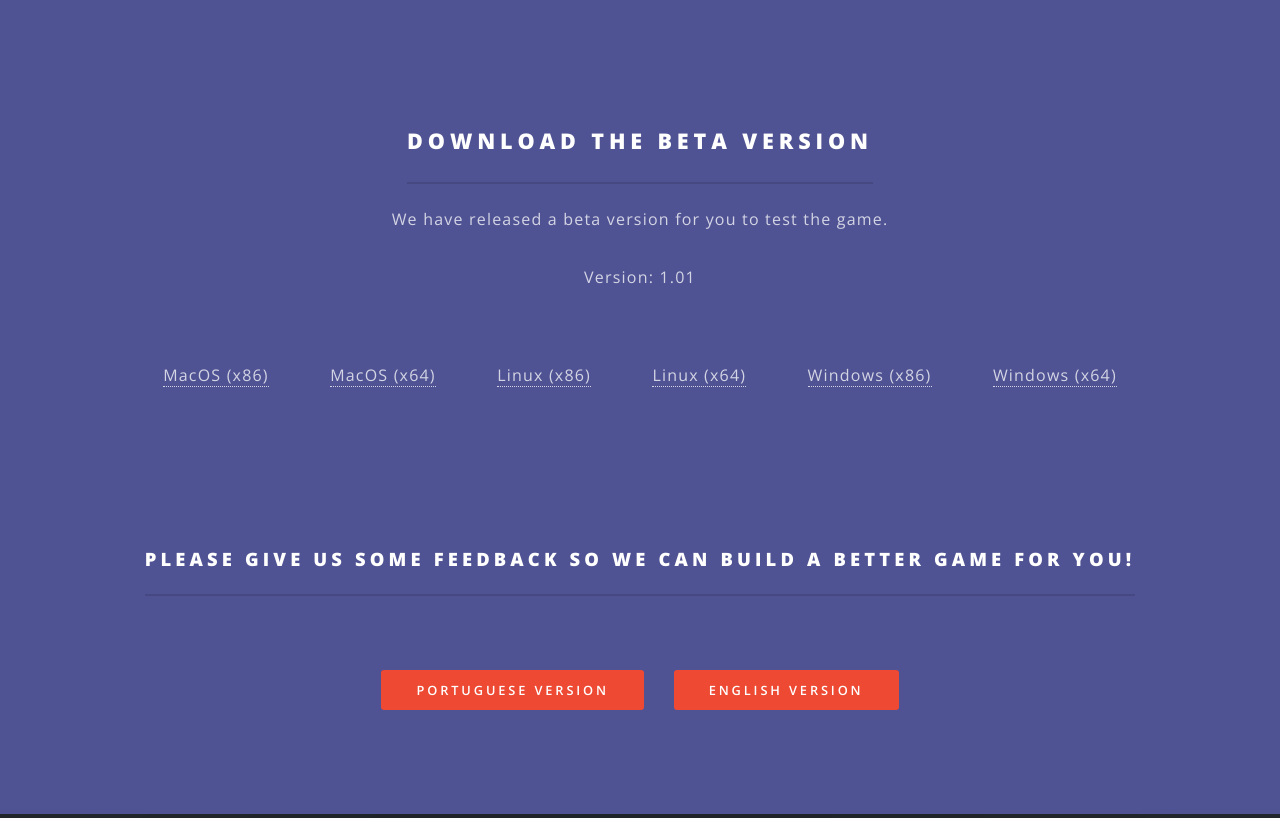
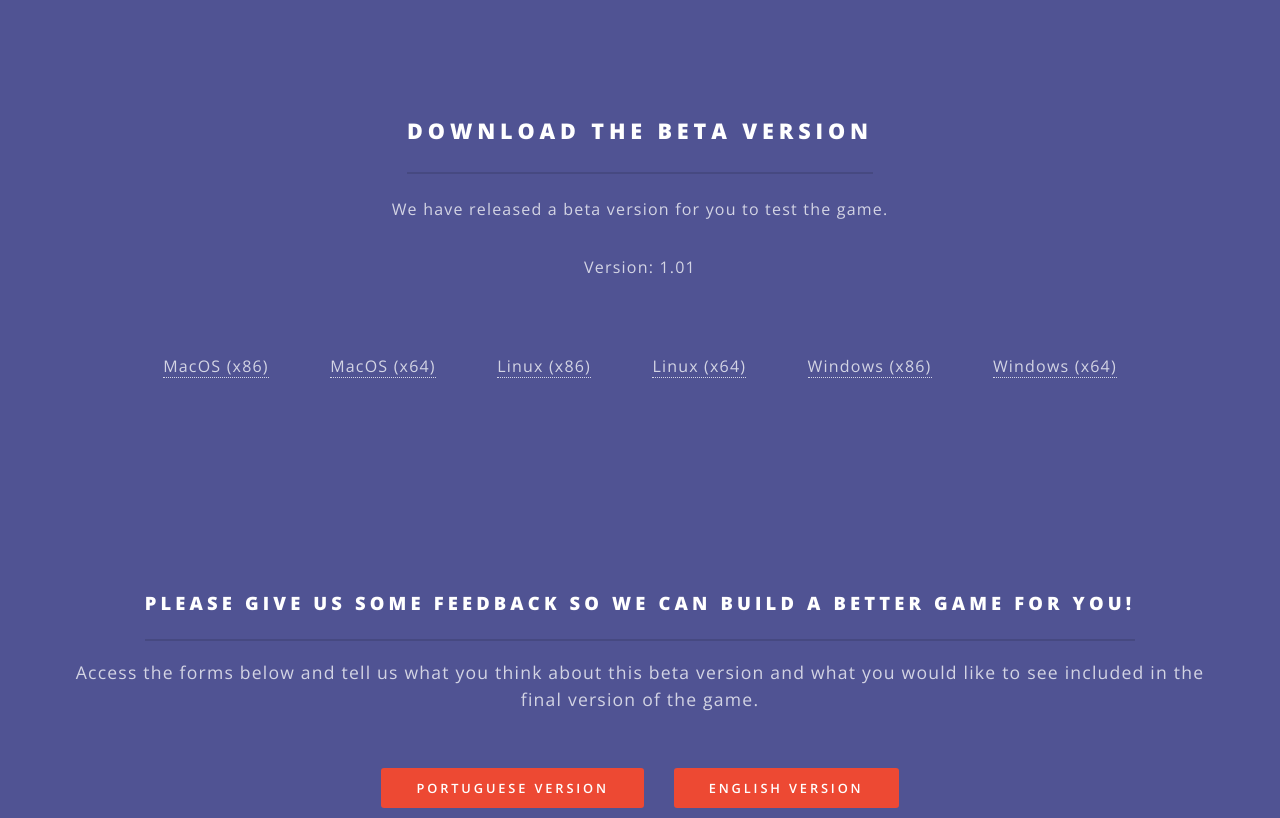
Before and after one commit to poofsquest/poofsquest.github.io, a plain HTML site: page index.html in a window 1280 px wide. Shown: the part 2560-3378 px from the top of the page. Drawn offline with nearby package versions, Linux system fonts and the light colour scheme.

Commit message:
Add text before forms

```diff
--- a/index.html
+++ b/index.html
@@ -106,9 +106,8 @@
 							</ul>
 						</div>
 
-						<br><br><br><br>
 
-						<div class="inner" id="download_section">
+						<div class="inner wrapper style3 special" id="download_section">
 							<header class="major">
 								<h2>DOWNLOAD THE BETA VERSION</h2>
 								<p>We have released a beta version for you to test the game.</p>
@@ -136,11 +135,11 @@
 							</ul>
 						</div>
 
-						<br><br><br><br>
 
-						<div class="inner">
+						<div class="inner wrapper style3 special">
 							<header class="major">
 								<h3>Please give us some feedback so we can build a better game for you!</h3>
+								<p>Access the forms below and tell us what you think about this beta version and what you would like to see included in the final version of the game.</p>
 							</header>
 
 							<ul class="actions">
```
